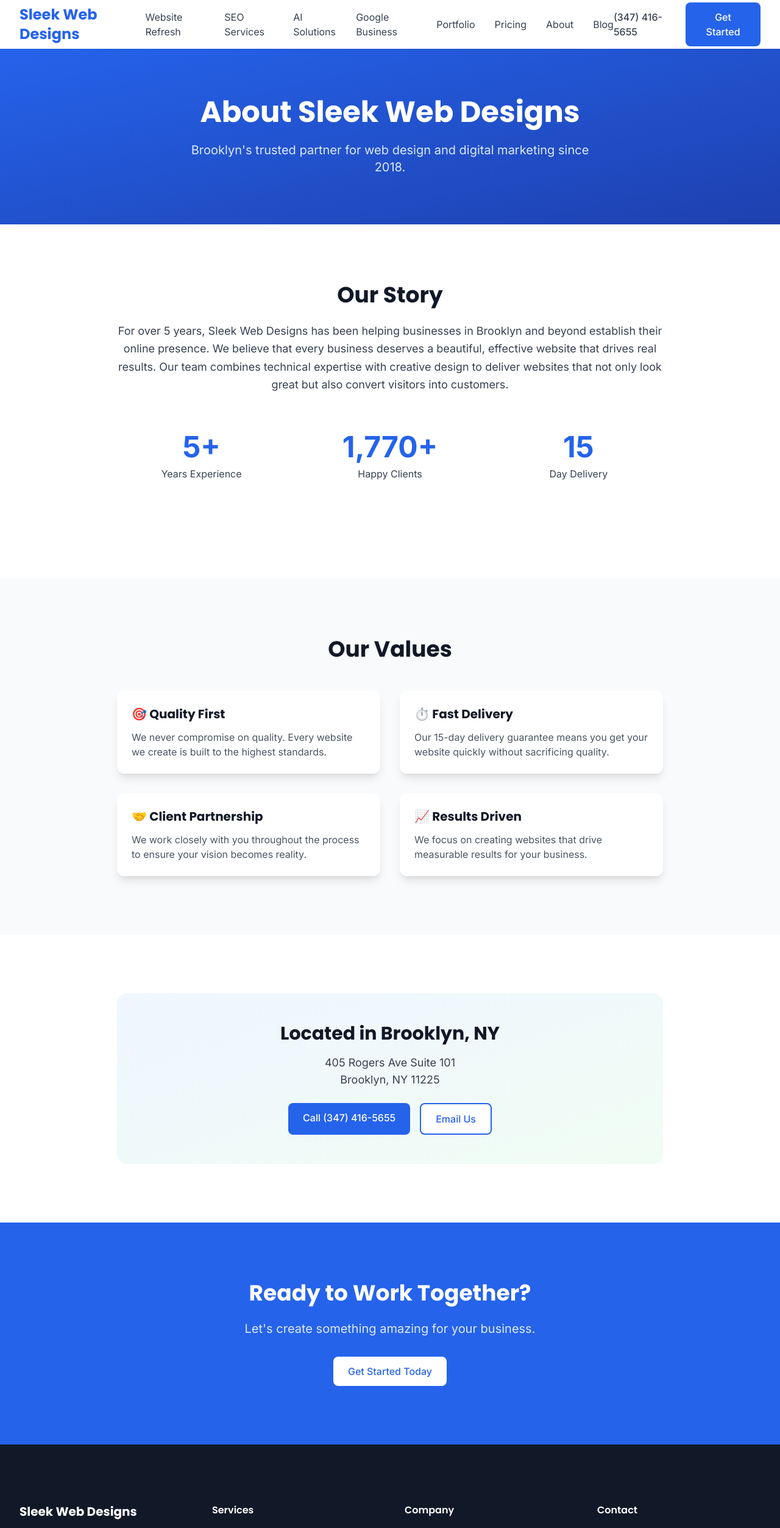
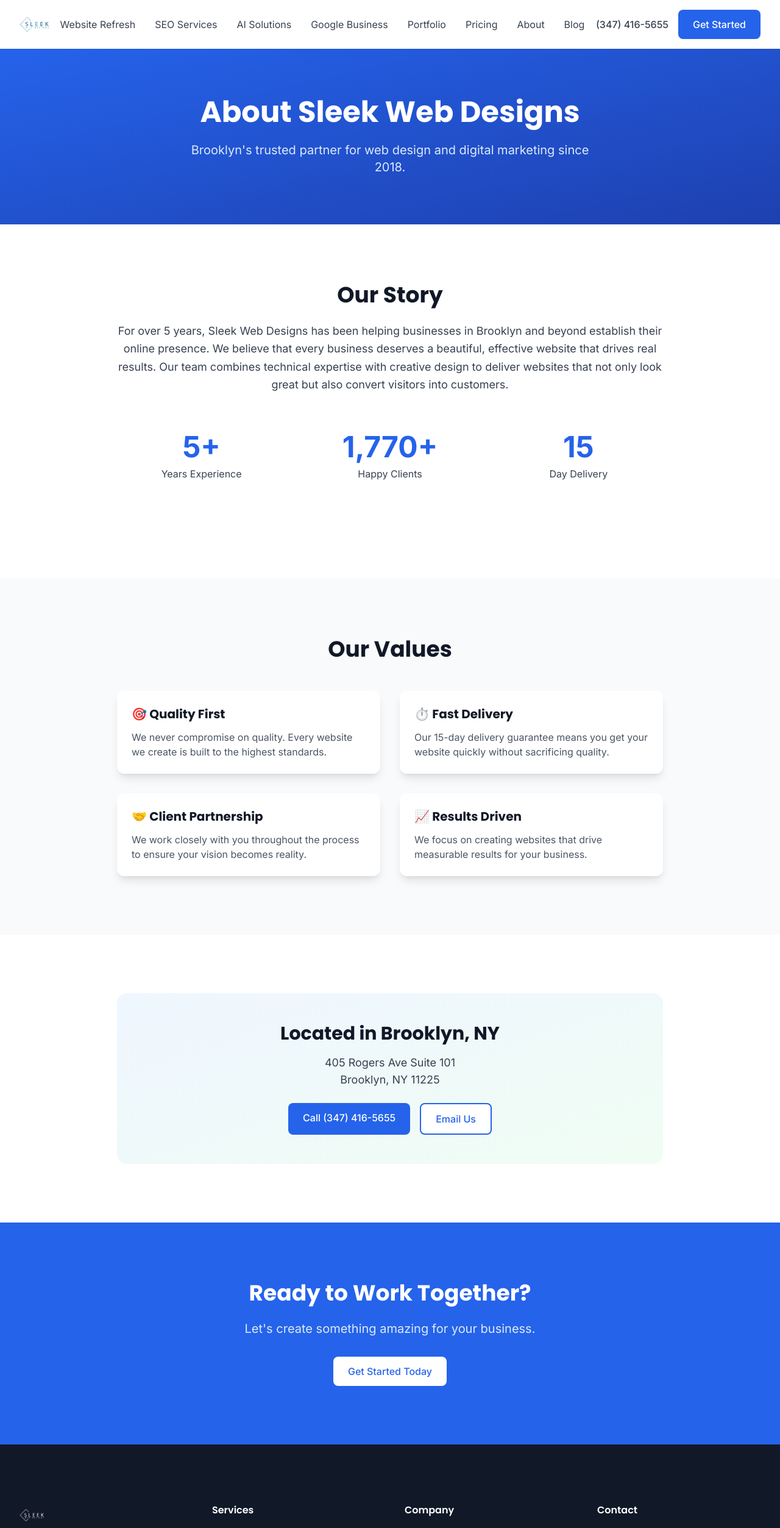
Before and after one commit to sleekwebdesigns/flm380-wireless, a React (Vite) app: page /about in a window 1280 px wide. Shown: the top 2506 px of the page at 61% size. Built offline with nearby package versions, Linux system fonts and the light colour scheme; no server answers.

Commit message:
Updated index.html

```diff
--- a/index.html
+++ b/index.html
@@ -2,7 +2,7 @@
 <html lang="en">
   <head>
     <meta charset="UTF-8" />
-    <link rel="icon" type="image/svg+xml" href="/vite.svg" />
+    <link rel="icon" type="image/svg+xml" href="/Sleek Web Designs logo.svg" />
     <meta name="viewport" content="width=device-width, initial-scale=1.0" />
     <link rel="preconnect" href="https://fonts.googleapis.com">
     <link rel="preconnect" href="https://fonts.gstatic.com" crossorigin>
--- a/src/components/Footer.tsx
+++ b/src/components/Footer.tsx
@@ -8,7 +8,11 @@
       <div className="container-custom section-padding">
         <div className="grid grid-cols-1 md:grid-cols-2 lg:grid-cols-4 gap-8 lg:gap-12">
           <div>
-            <h3 className="text-white text-xl font-display font-bold mb-4">Sleek Web Designs</h3>
+            <img
+              src="/Sleek Web Designs logo.svg"
+              alt="Sleek Web Designs"
+              className="h-10 w-auto mb-4 brightness-0 invert"
+            />
             <p className="text-sm mb-4">
               Brooklyn's premier web design and digital marketing agency. Creating beautiful, effective websites for over 5 years.
             </p>
--- a/src/components/Header.tsx
+++ b/src/components/Header.tsx
@@ -8,8 +8,12 @@
     <header className="bg-white shadow-sm sticky top-0 z-50">
       <nav className="container-custom">
         <div className="flex justify-between items-center h-20">
-          <Link to="/" className="flex items-center space-x-2">
-            <span className="text-2xl font-display font-bold text-primary-600">Sleek Web Designs</span>
+          <Link to="/" className="flex items-center">
+            <img
+              src="/Sleek Web Designs logo.svg"
+              alt="Sleek Web Designs"
+              className="h-10 sm:h-12 w-auto"
+            />
           </Link>
 
           <div className="hidden lg:flex items-center space-x-8">
--- a/src/components/SEO.tsx
+++ b/src/components/SEO.tsx
@@ -14,7 +14,7 @@
   title,
   description,
   keywords,
-  image = '/og-image.jpg',
+  image = '/Sleek Web Designs logo.svg',
   url,
   type = 'website',
   schema
@@ -22,6 +22,7 @@
   const siteName = 'Sleek Web Designs'
   const fullTitle = title ? `${title} | ${siteName}` : siteName
   const canonicalUrl = url || `${window.location.origin}${window.location.pathname}`
+  const fullImageUrl = image.startsWith('http') ? image : `${window.location.origin}${image}`
 
   return (
     <Helmet>
@@ -34,13 +35,13 @@
       <meta property="og:description" content={description} />
       <meta property="og:type" content={type} />
       <meta property="og:url" content={canonicalUrl} />
-      <meta property="og:image" content={image} />
+      <meta property="og:image" content={fullImageUrl} />
       <meta property="og:site_name" content={siteName} />
 
       <meta name="twitter:card" content="summary_large_image" />
       <meta name="twitter:title" content={fullTitle} />
       <meta name="twitter:description" content={description} />
-      <meta name="twitter:image" content={image} />
+      <meta name="twitter:image" content={fullImageUrl} />
 
       {schema && (
         <script type="application/ld+json">
--- a/src/pages/Home.tsx
+++ b/src/pages/Home.tsx
@@ -66,7 +66,7 @@
     '@type': 'Organization',
     name: 'Sleek Web Designs',
     url: 'https://www.sleekwebdesigns.com',
-    logo: 'https://www.sleekwebdesigns.com/logo.png',
+    logo: 'https://www.sleekwebdesigns.com/Sleek Web Designs logo.svg',
     description: 'Brooklyn\'s premier web design and digital marketing agency',
     address: {
       '@type': 'PostalAddress',
```
